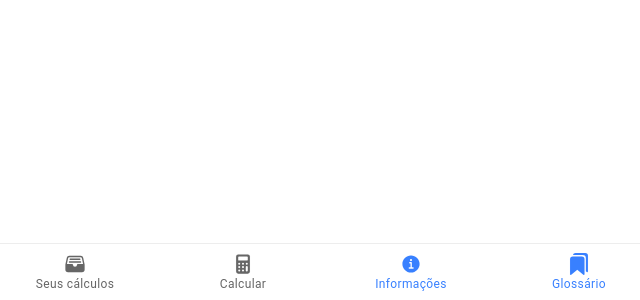
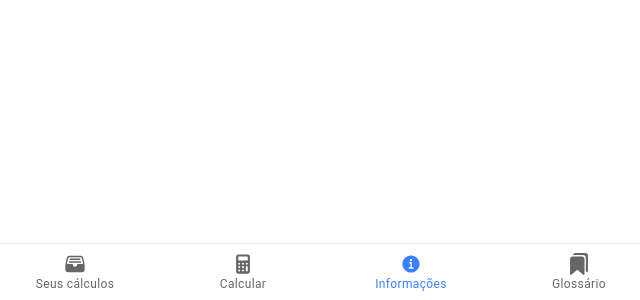
Before and after one commit to embscimatec/PimPelod2, a React (Create React App) app: page /informacoes in a window 1280 px wide. Shown: the part 500-800 px from the top of the page, without its empty margins (313-953 px from the left). Built offline with nearby package versions, Linux system fonts and the light colour scheme.

Commit message:
Adicionando informacoes às rotas

```diff
--- a/src/App.tsx
+++ b/src/App.tsx
@@ -42,7 +42,7 @@ const App: React.FC = () => (
         <IonRouterOutlet>
           <Route path="/tab1" component={Tab1} exact={true} />
           <Route path="/tab2" component={Tab2} exact={true} />
-          <Route path="/tab3" component={Informacoes} />
+          <Route path="/informacoes" component={Informacoes} />
           <Route path="/" render={() => <Redirect to="/tab1" />} exact={true} />
         </IonRouterOutlet>
         <IonTabBar slot="bottom">
@@ -54,11 +54,11 @@ const App: React.FC = () => (
             <IonIcon icon={calculator} />
             <IonLabel>Calcular</IonLabel>
           </IonTabButton>
-          <IonTabButton tab="tab3" href="/tab3">
+          <IonTabButton tab="informacoes" href="/informacoes">
             <IonIcon icon={informationCircle} />
             <IonLabel>Informações</IonLabel>
           </IonTabButton>
-          <IonTabButton tab="tab3" href="/informacoes">
+          <IonTabButton tab="/" href="/tab1">
             <IonIcon icon={bookmarks}  />
             <IonLabel>Glossário</IonLabel>
           </IonTabButton>
```
